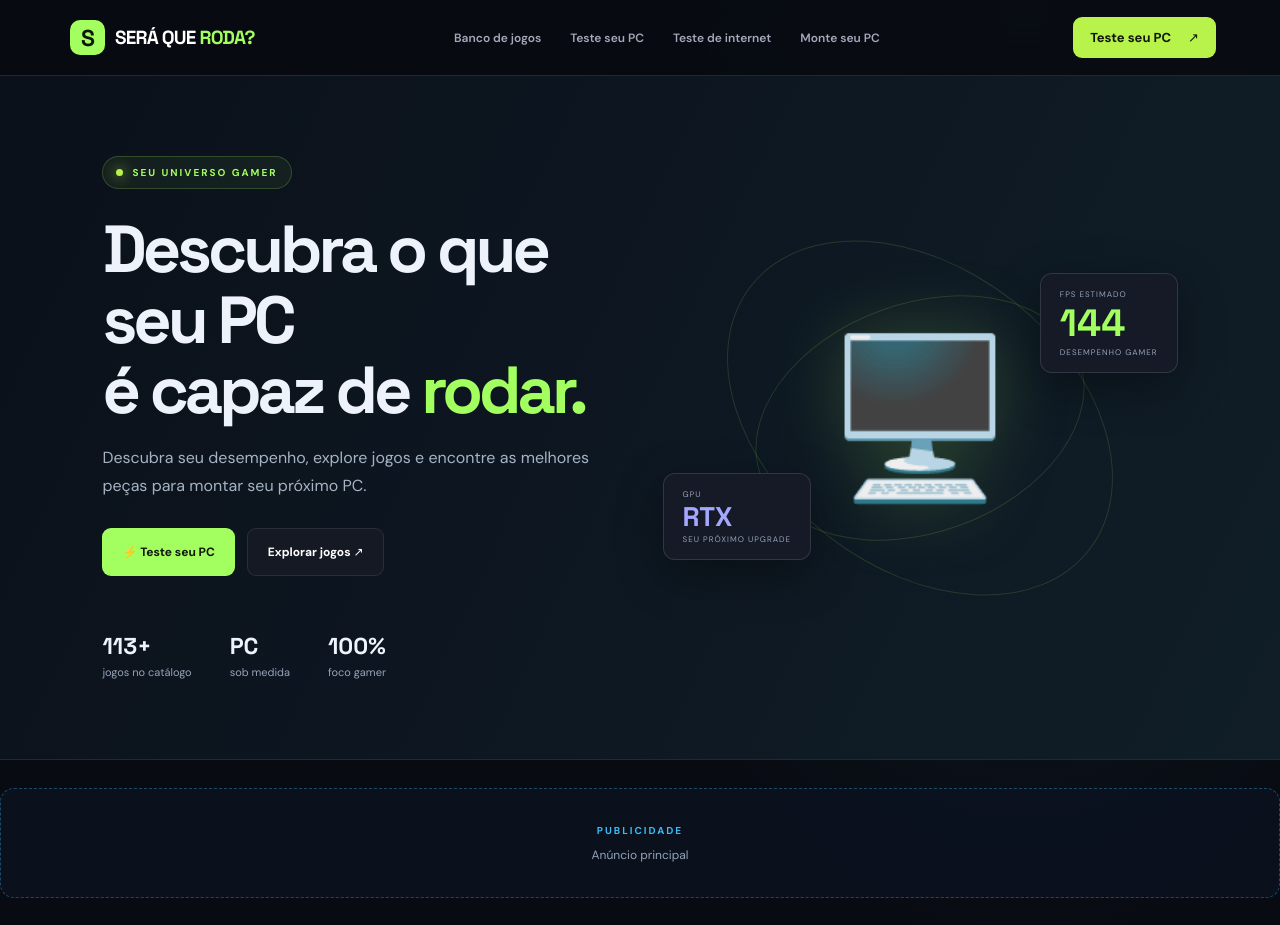
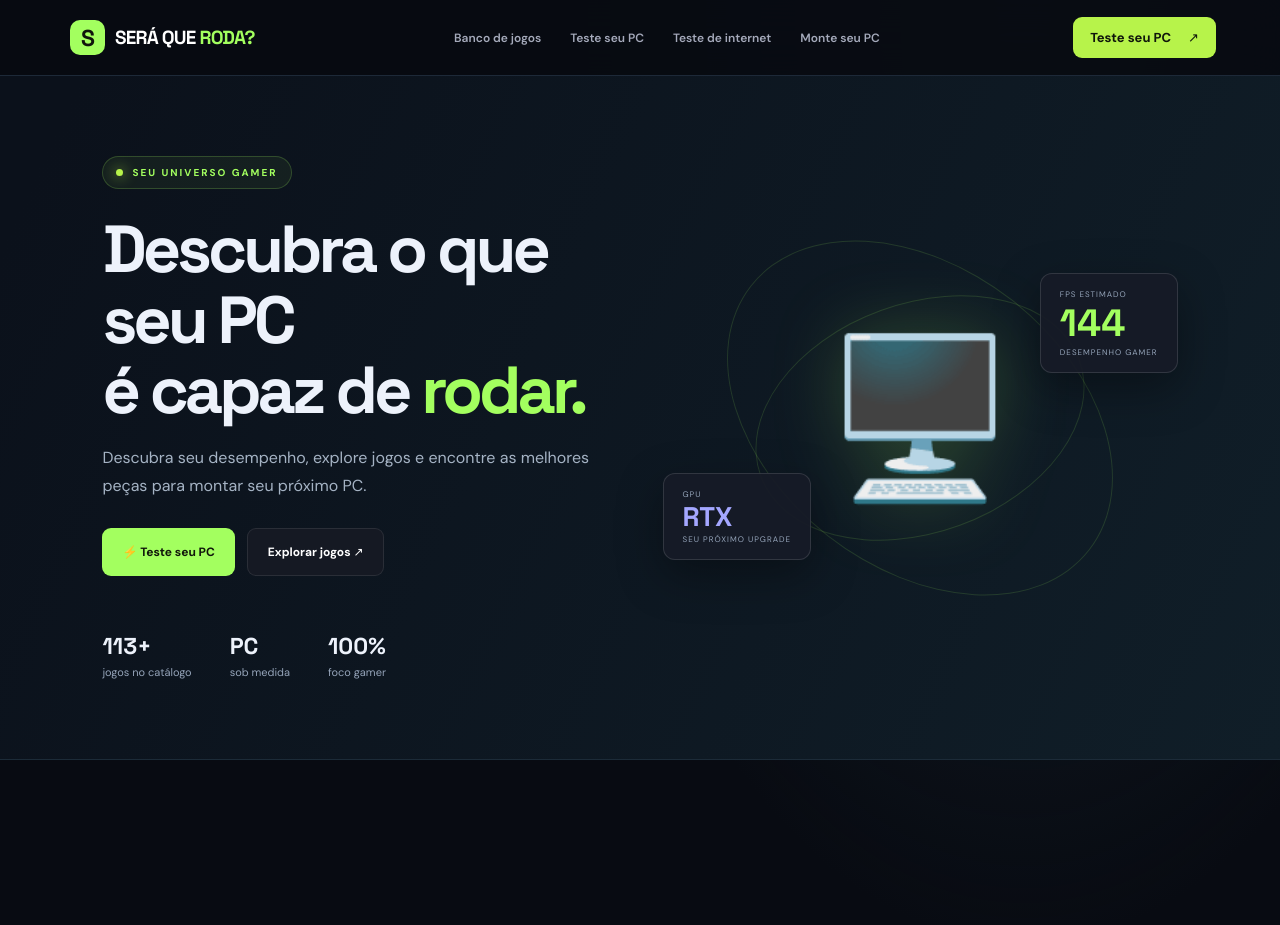
Before and after one commit to b1ecaute/sera-que-roda, a React (Vite) app: page / in a window 1280 px wide. Shown: the top 925 px of the page. Built offline with nearby package versions, Linux system fonts and the light colour scheme.

Commit message:
Integra anúncio do AdSense

```diff
--- a/src/App.jsx
+++ b/src/App.jsx
@@ -1,4 +1,4 @@
-import React, { useState, useMemo } from "react";
+import React, { useState, useMemo, useEffect } from "react";
 import "./index.css";
 
 // ======================================================
@@ -421,6 +421,42 @@ function SectionTitle({ eyebrow, title, description }) {
   );
 }
 
+function AdsenseBanner() {
+  useEffect(() => {
+    // O script global do AdSense deve estar no index.html.
+    // Aqui apenas inicializamos este bloco quando ele entra na página.
+    try {
+      (window.adsbygoogle = window.adsbygoogle || []).push({});
+    } catch (error) {
+      console.error("Erro ao carregar o anúncio do AdSense:", error);
+    }
+  }, []);
+
+  return (
+    <div
+      style={{
+        width: "100%",
+        minHeight: 110,
+        margin: "28px 0",
+        boxSizing: "border-box",
+        display: "flex",
+        alignItems: "center",
+        justifyContent: "center",
+        overflow: "hidden"
+      }}
+    >
+      <ins
+        className="adsbygoogle"
+        style={{ display: "block", width: "100%" }}
+        data-ad-client="ca-pub-9871034891699329"
+        data-ad-slot="5367540924"
+        data-ad-format="auto"
+        data-full-width-responsive="true"
+      />
+    </div>
+  );
+}
+
 function AdSlot({ label = "Espaço reservado para anúncio" }) {
   return (
     <div
@@ -1372,7 +1408,7 @@ function App() {
               </div>
             </section>
 
-            <AdSlot label="Anúncio principal" />
+            <AdsenseBanner />
 
             <section className="quick-tools">
               {menu.slice(1).map(item => (
```
